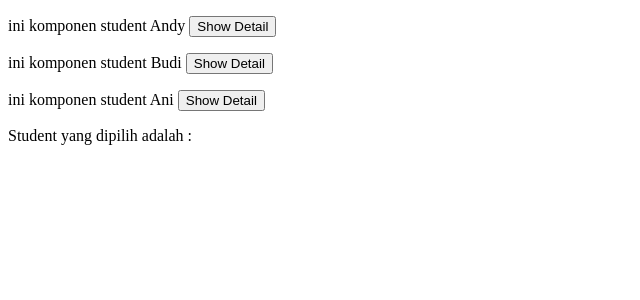
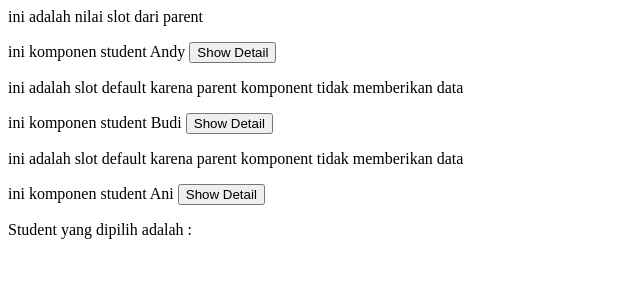
Before and after one commit to komarnetwork/vue3, a Vue app in the folder vue-project/: page / in a window 1280 px wide. Shown: the top 300 px of the page, without its empty margins (0-640 px from the left). Built offline with nearby package versions, Linux system fonts and the light colour scheme.

Commit message:
slot pada component

```diff
--- a/vue-project/src/App.vue
+++ b/vue-project/src/App.vue
@@ -1,7 +1,7 @@
 <template>
-  <Student @response="showData" studentName="Andy" />
-  <Student @response="showData" studentName="Budi" />
-  <Student @response="showData" studentName="Ani" />
+  <Student @response="showData" studentName="Andy">ini adalah nilai slot dari parent</Student>
+  <Student @response="showData" studentName="Budi"></Student>
+  <Student @response="showData" studentName="Ani"></Student>
 
   <p>Student yang dipilih adalah : {{ selectedStudent }}</p>
 </template>
--- a/vue-project/src/components/Student.vue
+++ b/vue-project/src/components/Student.vue
@@ -1,4 +1,5 @@
 <template>
+  <slot>ini adalah slot default karena parent komponent tidak memberikan data</slot>
   <p>ini komponen student {{ studentName }} <button @click="showData">Show Detail</button></p>
 </template>
 
```
